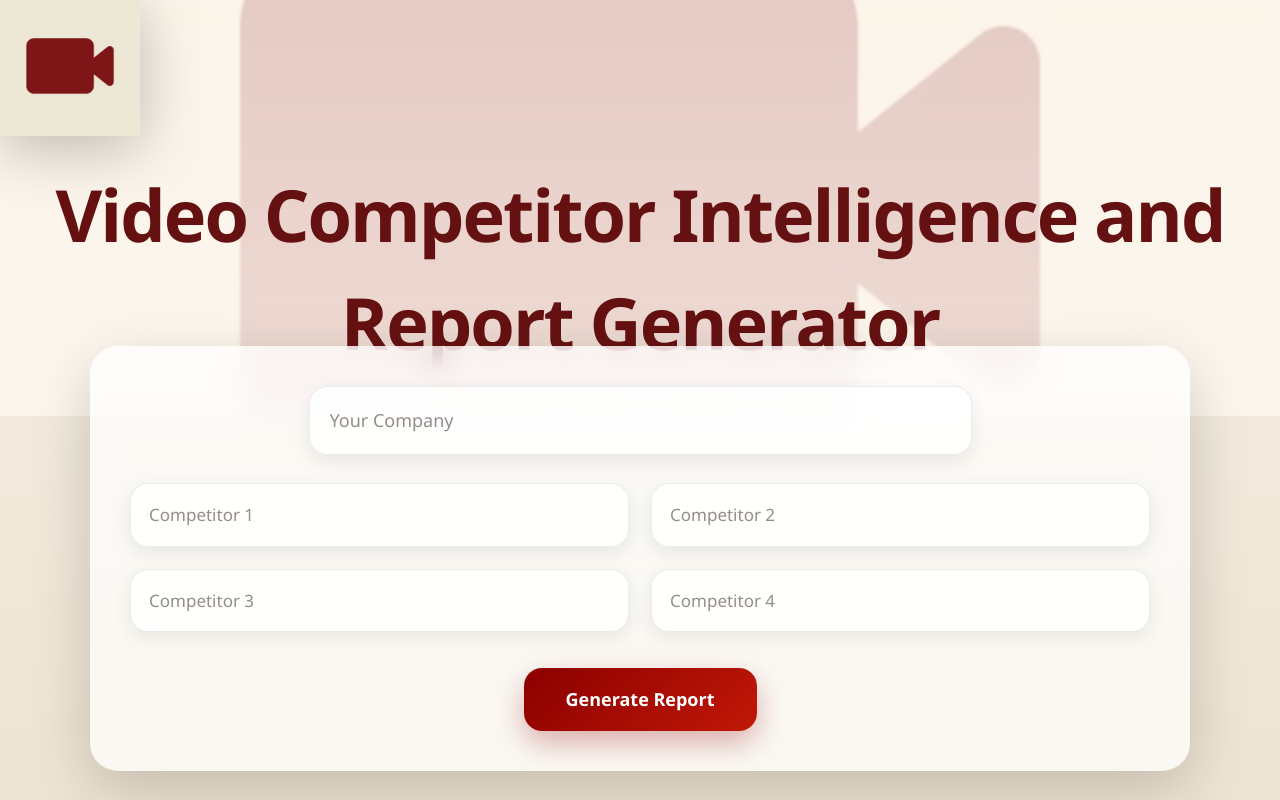
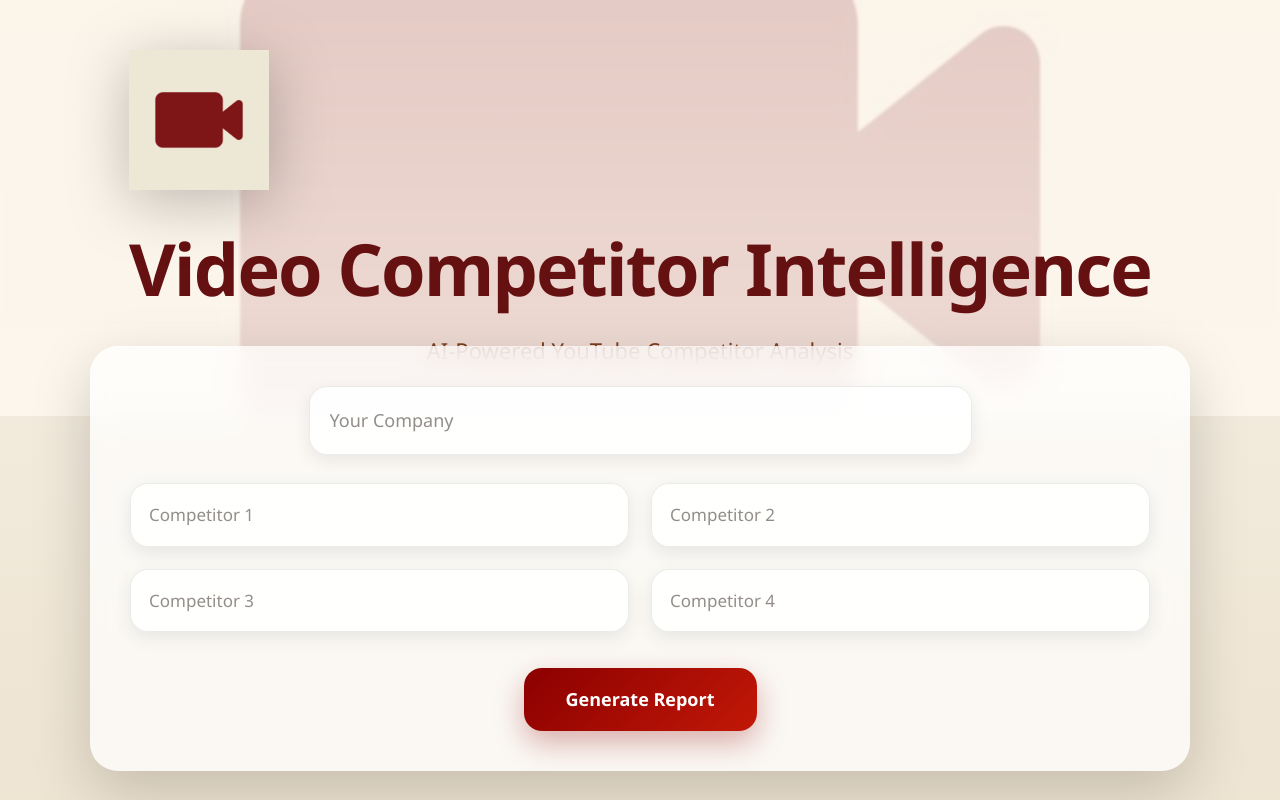
Before and after one commit to Harshitha2347/video-competitor-intelligence, a React app in the folder frontend/: page / in a window 1280 px wide. Built offline with nearby package versions, Linux system fonts and the light colour scheme; the HTML template or start-up script is replaced by a standard one.

Commit message:
Fixed backend endpoint

```diff
--- a/frontend/src/App.jsx
+++ b/frontend/src/App.jsx
@@ -127,7 +127,7 @@ function App() {
         <div style={overlay}></div>
         <div style={heroContent}>
           <img src="/youtube.jpeg" alt="YouTube" style={youtubeLogo} />
-          <h1 style={mainTitle}>Video Competitor Intelligence and Report Generator</h1>
+          <h1 style={mainTitle}>Video Competitor Intelligence</h1>
           <p style={subTitle}>AI-Powered YouTube Competitor Analysis</p>
         </div>
       </div>
```
